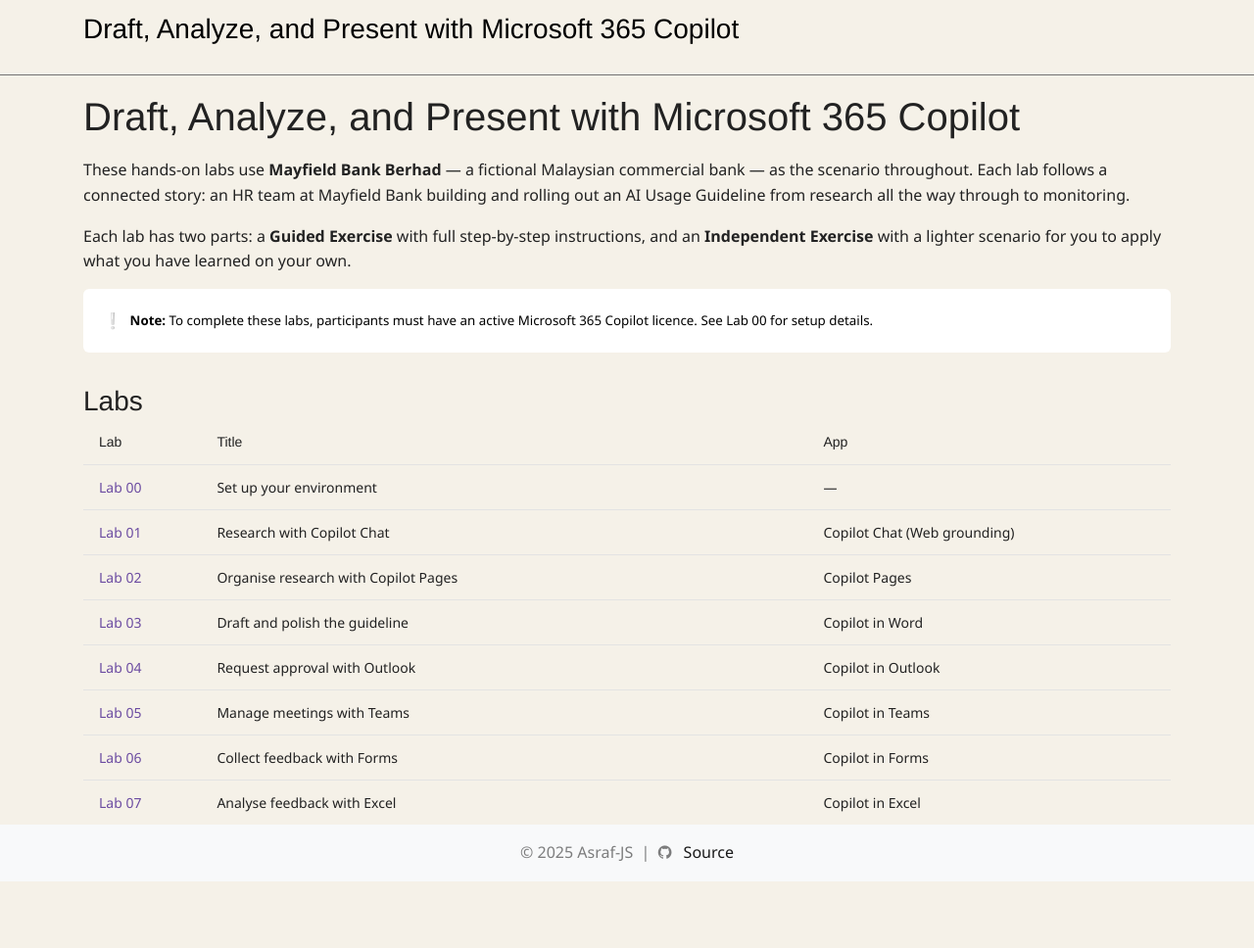
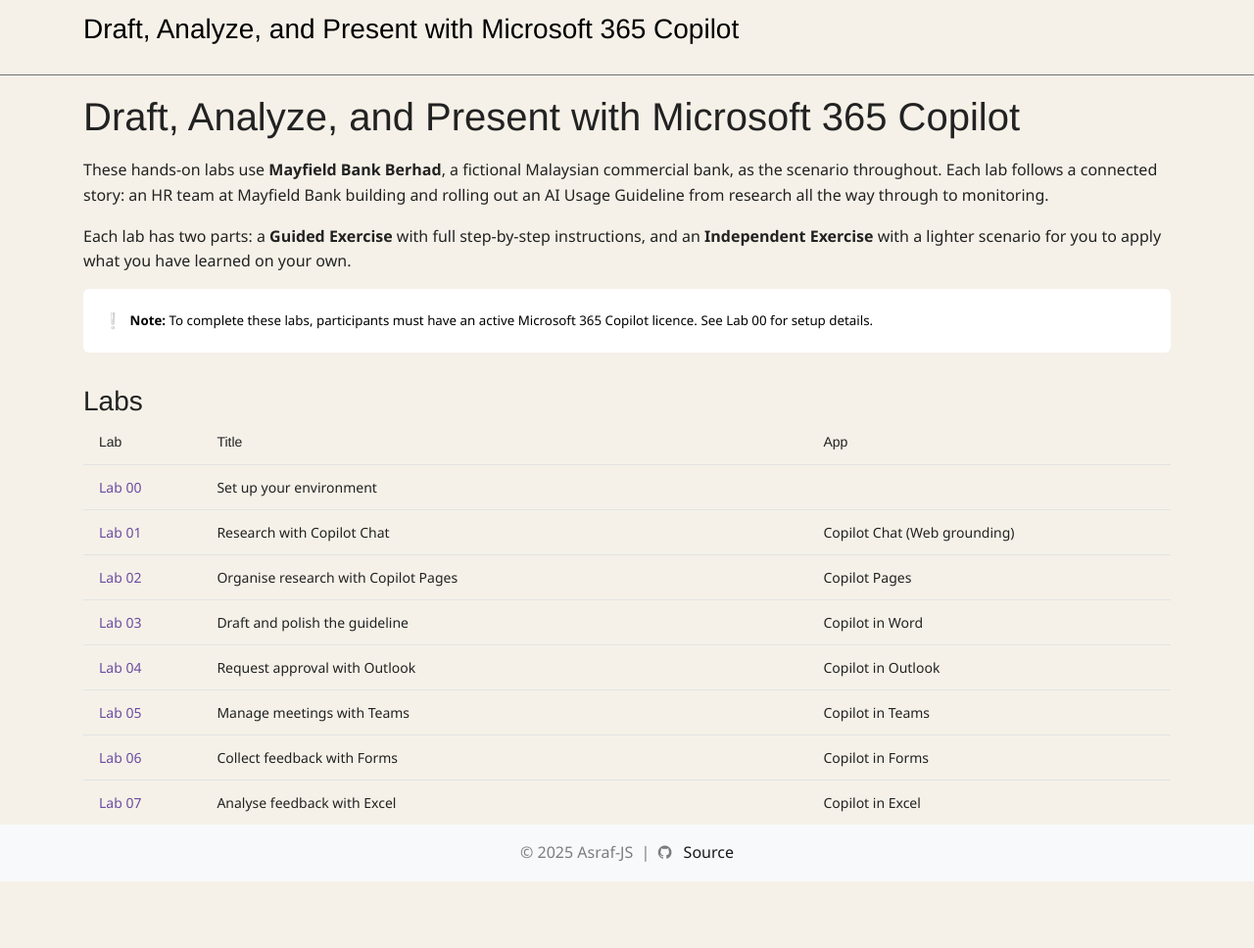
Before and after one commit to Asraf-JS/Draft-analyze-and-present-with-Microsoft-365-Copilot, a Jekyll site: the page built from index.md, in a window 1280 px wide. Shown: the whole page at 98% size. Built offline with Jekyll 4.4.1, drawn with Linux system fonts in a browser that asks for light colours; nearby versions of some CDN libraries.

Commit message:
Removed em-dashes

```diff
--- a/index.md
+++ b/index.md
@@ -5,7 +5,7 @@
 
 # Draft, Analyze, and Present with Microsoft 365 Copilot
 
-These hands-on labs use **Mayfield Bank Berhad** — a fictional Malaysian commercial bank — as the scenario throughout. Each lab follows a connected story: an HR team at Mayfield Bank building and rolling out an AI Usage Guideline from research all the way through to monitoring.
+These hands-on labs use **Mayfield Bank Berhad**, a fictional Malaysian commercial bank, as the scenario throughout. Each lab follows a connected story: an HR team at Mayfield Bank building and rolling out an AI Usage Guideline from research all the way through to monitoring.
 
 Each lab has two parts: a **Guided Exercise** with full step-by-step instructions, and an **Independent Exercise** with a lighter scenario for you to apply what you have learned on your own.
 
@@ -15,7 +15,7 @@
 
 | Lab | Title | App |
 | --- | ----- | --- |
-| [Lab 00](Instructions/Labs/Lab_00_Setup.html) | Set up your environment | — |
+| [Lab 00](Instructions/Labs/Lab_00_Setup.html) | Set up your environment | |
 | [Lab 01](Instructions/Labs/Lab_01_Copilot_Chat_Web.html) | Research with Copilot Chat | Copilot Chat (Web grounding) |
 | [Lab 02](Instructions/Labs/Lab_02_Copilot_Pages.html) | Organise research with Copilot Pages | Copilot Pages |
 | [Lab 03](Instructions/Labs/Lab_03_Word.html) | Draft and polish the guideline | Copilot in Word |
```
Also changed, not shown: Allfiles/README.md (+3 -3 lines), .github/ISSUE_TEMPLATE/bug-report.md, README.md.
